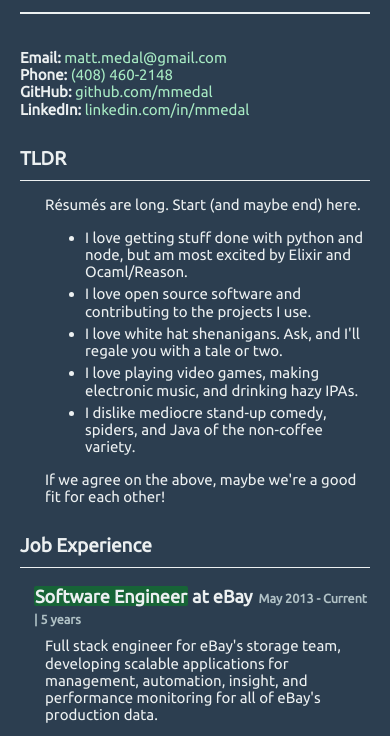
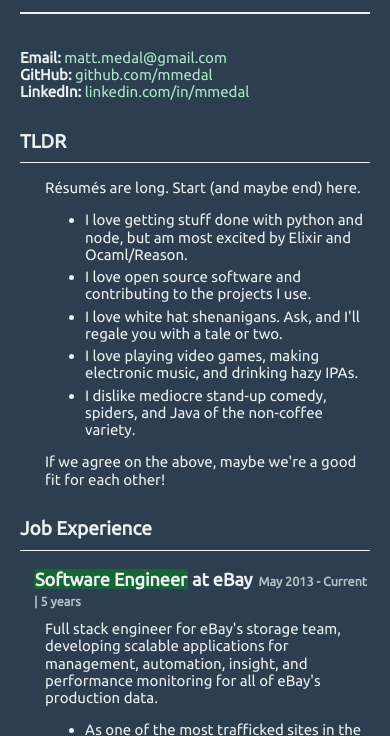
Before and after one commit to mmedal/website, a website: page html/resume/index.pug in a window 390 px wide. Shown: the part 113-849 px from the top of the page. Drawn offline with nearby package versions, Linux system fonts and the light colour scheme; files that its build step writes are made by us from their sources; files whose address does not match are found by name; a web font is replaced by a local one.

Commit message:
Remove phone number

```diff
--- a/html/resume/index.pug
+++ b/html/resume/index.pug
@@ -11,9 +11,6 @@ block content
     .res-contact
       strong Email:&nbsp;
       a(href='mailto:matt.medal@gmail.com', target='_blank') matt.medal@gmail.com
-      br
-      strong Phone:&nbsp;
-      a(href='tel://1-408-460-2148') (408) 460-2148
       br
       strong GitHub:&nbsp;
       a(href='https://github.com/mmedal', target='_blank') github.com/mmedal
```
